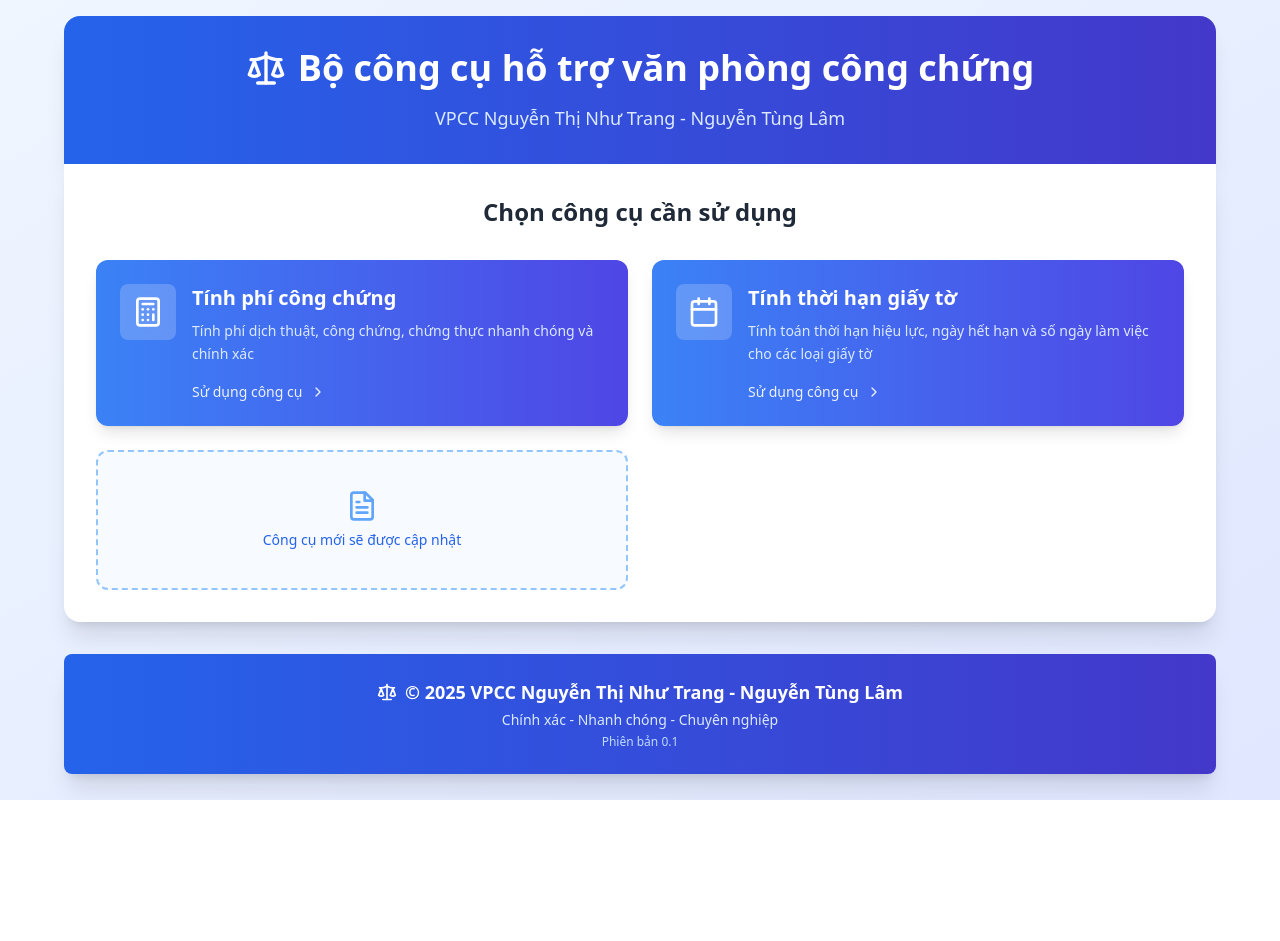
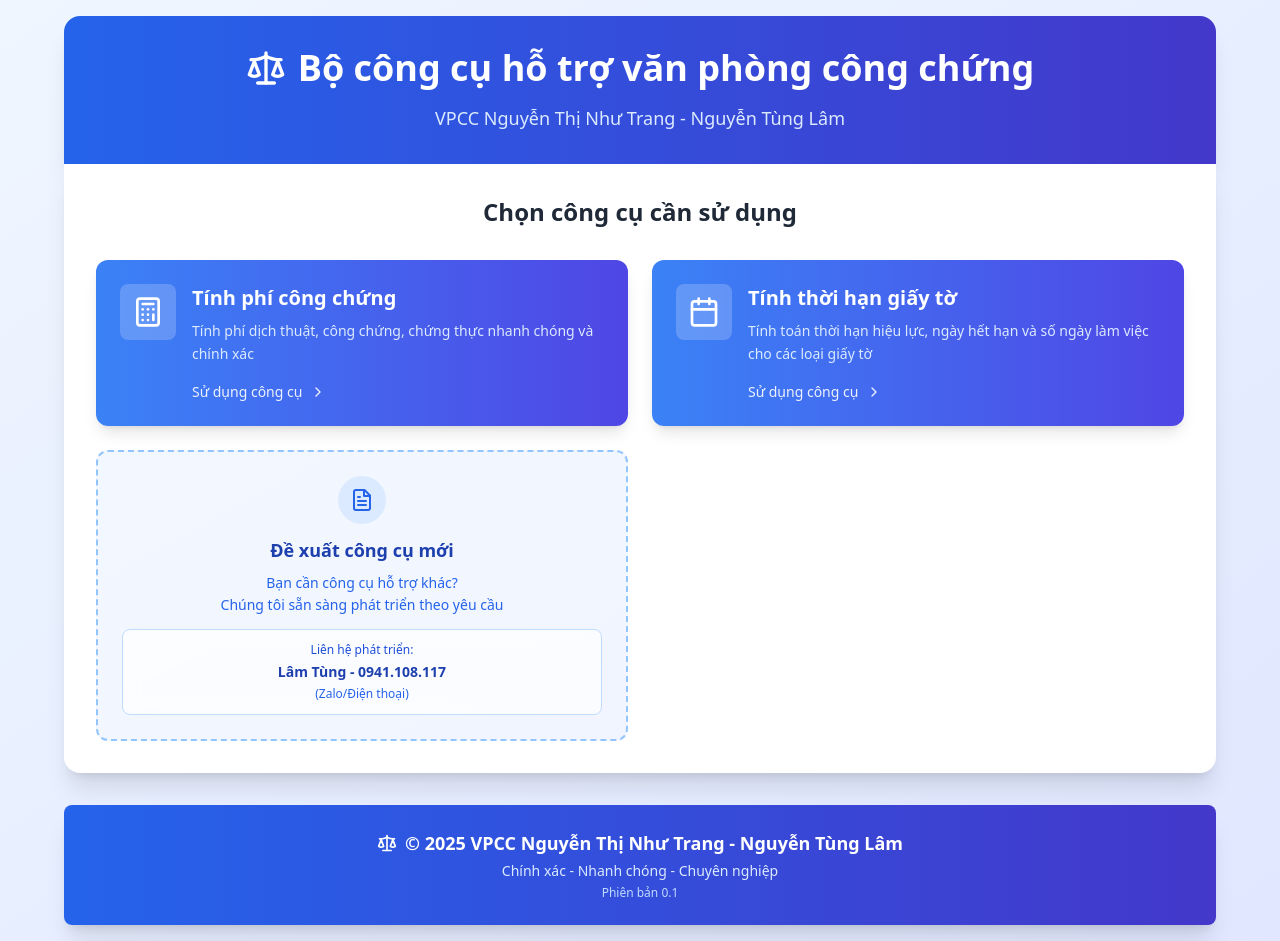
Before and after one commit to lamtung373/VPCC-NTNT, a Next.js app: page / in a window 1280 px wide. Before the commit the page ends 800 px from the top, so only its background shows below. Built offline with nearby package versions, Linux system fonts and the light colour scheme.

Commit message:
Update index.js

```diff
--- a/pages/index.js
+++ b/pages/index.js
@@ -83,13 +83,30 @@ const HomePage = () => {
               );
             })}
 
-            {/* Placeholder for future tools */}
-            <div className="border-2 border-dashed border-blue-300 rounded-xl p-6 flex items-center justify-center text-gray-500 bg-blue-50/50 min-h-[140px]">
-              <div className="text-center">
-                <FileText className="w-8 h-8 mb-2 mx-auto text-blue-400" />
-                <p className="text-sm font-medium text-blue-600">
-                  Công cụ mới sẽ được cập nhật
+            {/* Contact for new tools */}
+            <div className="border-2 border-dashed border-blue-300 rounded-xl p-6 bg-gradient-to-br from-blue-50/80 to-indigo-50/80 hover:from-blue-50 hover:to-indigo-50 transition-all duration-300 min-h-[140px] group">
+              <div className="text-center h-full flex flex-col justify-center">
+                <div className="bg-blue-100 rounded-full w-12 h-12 flex items-center justify-center mx-auto mb-3 group-hover:bg-blue-200 transition-colors duration-300">
+                  <FileText className="w-6 h-6 text-blue-600" />
+                </div>
+                <h3 className="text-lg font-bold text-blue-800 mb-2">
+                  Đề xuất công cụ mới
+                </h3>
+                <p className="text-sm text-blue-600 mb-3 leading-relaxed">
+                  Bạn cần công cụ hỗ trợ khác?<br />
+                  Chúng tôi sẵn sàng phát triển theo yêu cầu
                 </p>
+                <div className="bg-white/70 backdrop-blur rounded-lg p-3 border border-blue-200">
+                  <p className="text-xs font-medium text-blue-700 mb-1">
+                    Liên hệ phát triển:
+                  </p>
+                  <p className="text-sm font-bold text-blue-800">
+                    Lâm Tùng - 0941.108.117
+                  </p>
+                  <p className="text-xs text-blue-600 mt-1">
+                    (Zalo/Điện thoại)
+                  </p>
+                </div>
               </div>
             </div>
           </div>
```
